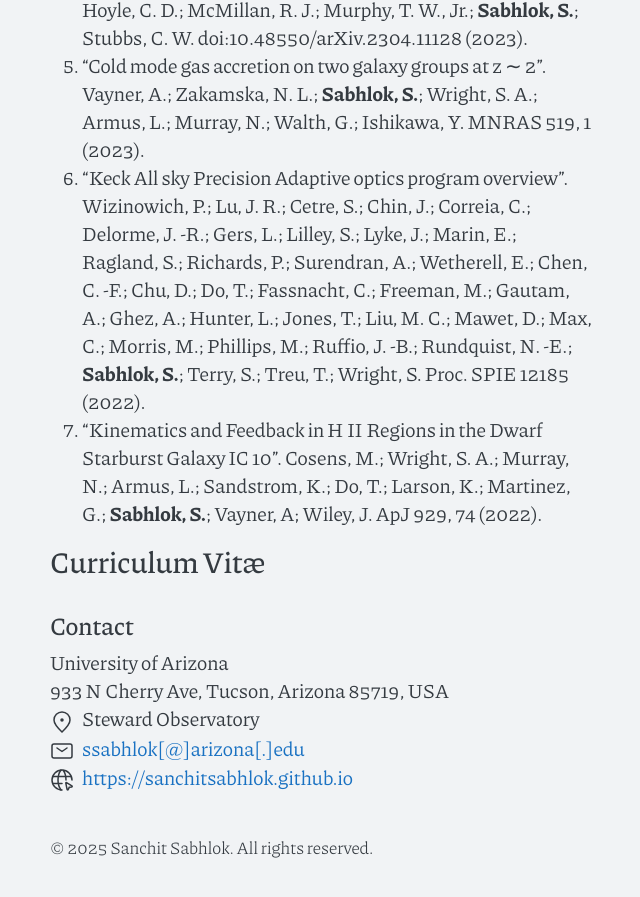
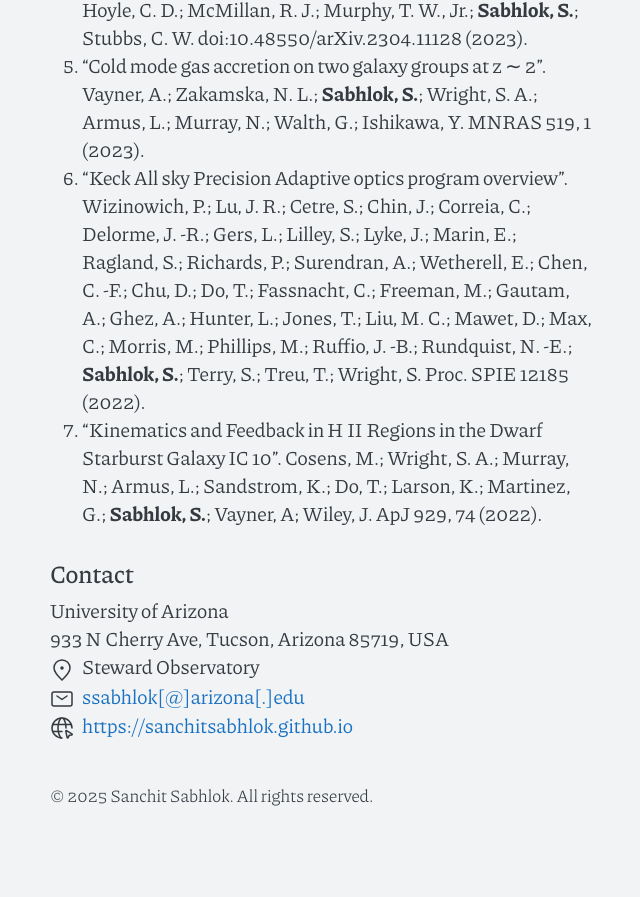
Before and after one commit to sanchitsabhlok/sanchitsabhlok.github.io, a Jekyll site: the page built from cv.md, in a window 1280 px wide and 900 px high, scrolled down 1700 px. Shown: the top 897 px of the window, without its empty margins (317-957 px from the left). Built offline with Jekyll 4.4.1, drawn with Linux system fonts in a browser that asks for light colours; after the commit the page ends 2548 px from its top, so only the background shows below that.

Commit message:
Removed CF words from cv.md

```diff
--- a/cv.md
+++ b/cv.md
@@ -23,6 +23,4 @@ Contributing Author:
 6. “Keck All sky Precision Adaptive optics program overview”. Wizinowich, P.; Lu, J. R.; Cetre, S.; Chin, J.; Correia, C.; Delorme, J. -R.; Gers, L.; Lilley, S.; Lyke, J.; Marin, E.; Ragland, S.; Richards, P.; Surendran, A.; Wetherell, E.; Chen, C. -F.; Chu, D.; Do, T.; Fassnacht, C.; Freeman, M.; Gautam, A.; Ghez, A.; Hunter, L.; Jones, T.; Liu, M. C.; Mawet, D.; Max, C.; Morris, M.; Phillips, M.; Ruffio, J. -B.; Rundquist, N. -E.; **Sabhlok, S.**; Terry, S.; Treu, T.; Wright, S. Proc. SPIE 12185 (2022).
 7. “Kinematics and Feedback in H II Regions in the Dwarf Starburst Galaxy IC 10”. Cosens, M.; Wright, S. A.; Murray, N.; Armus, L.; Sandstrom, K.; Do, T.; Larson, K.; Martinez, G.; **Sabhlok, S.**; Vayner, A; Wiley, J. ApJ 929, 74 (2022).
 
-# Curriculum Vitæ
-
 {% include contact.html %}
```
